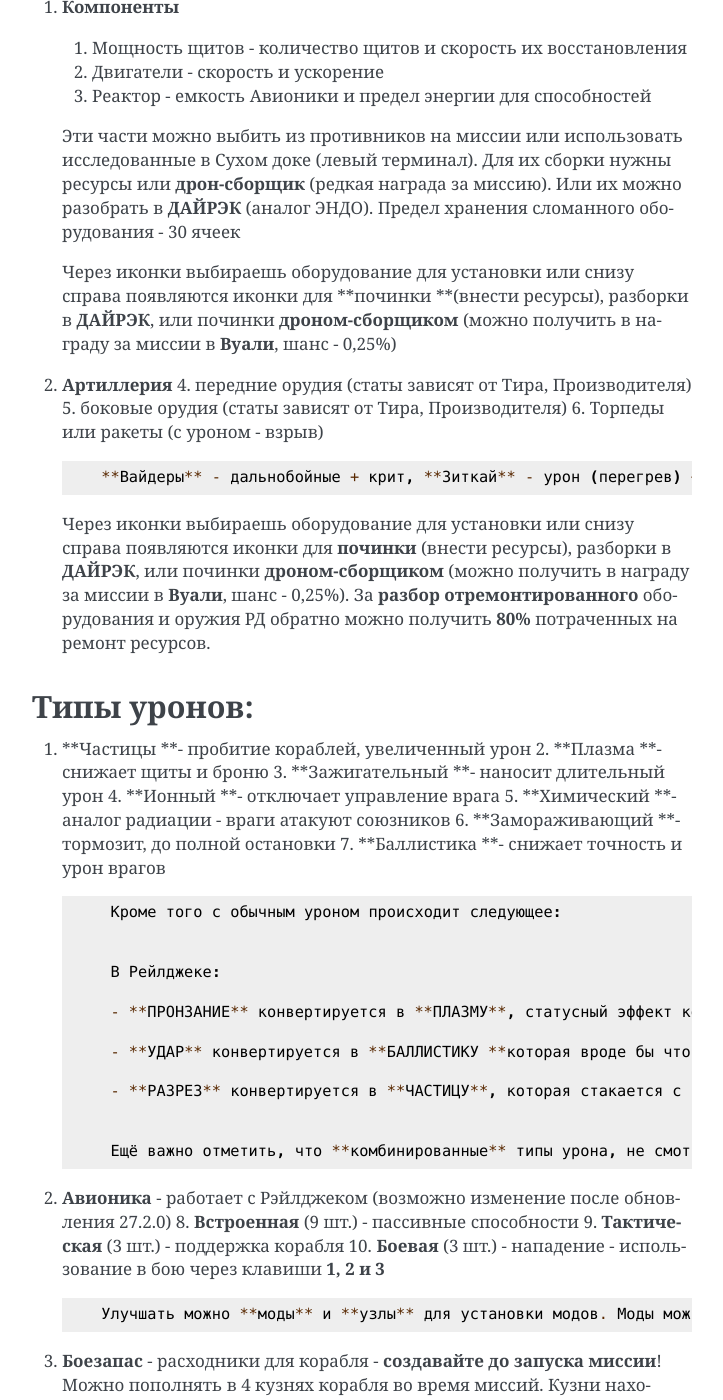
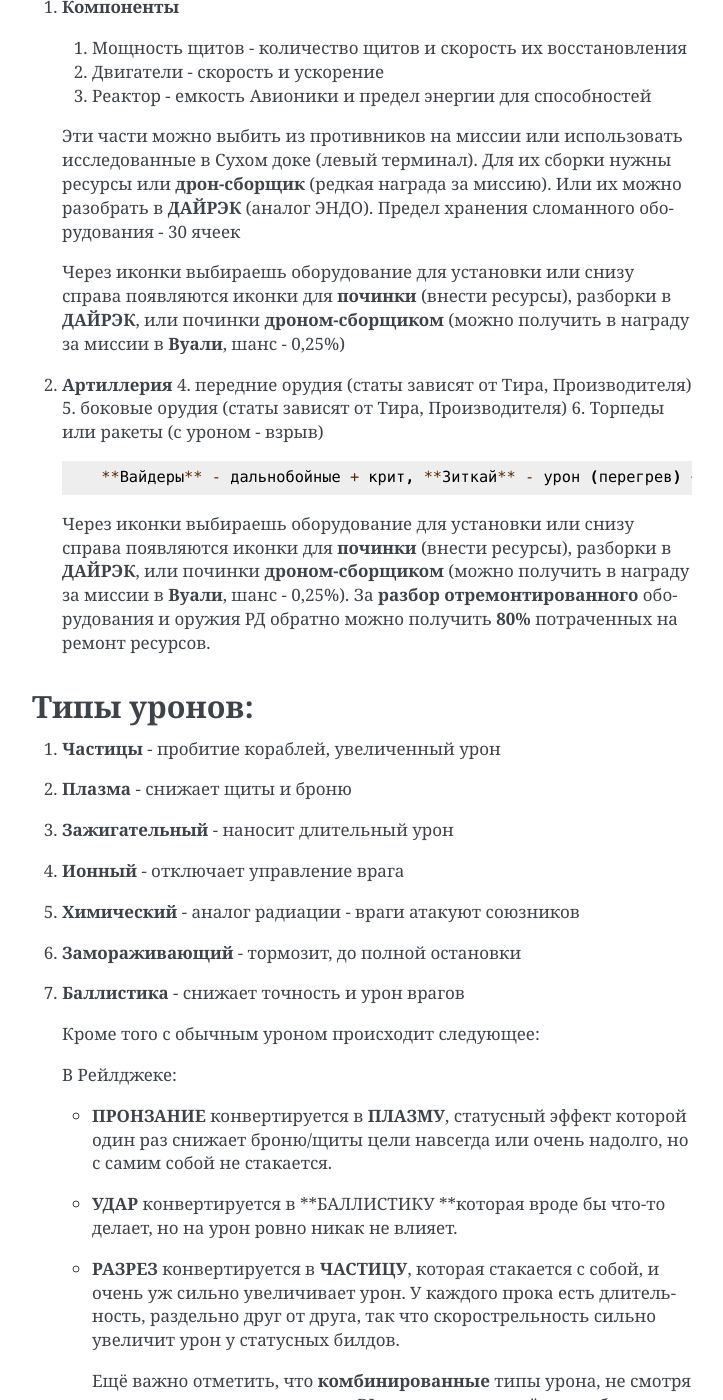
Before and after one commit to crackedmind/warframe-brief-guide, a Sphinx documentation site: the page built from source/03_f.md, in a window 1280 px wide and 1400 px high, scrolled down 2652 px. Shown: the whole window, without its empty margins (388-1111 px from the left). Built offline with Sphinx 7.4.7, drawn with Linux system fonts in a browser that asks for light colours; some of the changed text lies outside the part shown.

Commit message:
Update 03_f.md

```diff
--- a/source/03_f.md
+++ b/source/03_f.md
@@ -106,7 +106,7 @@
     Эти части можно выбить из противников на миссии или использовать исследованные в Сухом доке (левый терминал). Для их сборки нужны ресурсы или **дрон-сборщик** (редкая награда за миссию). Или их можно разобрать в **ДАЙРЭК** (аналог ЭНДО). Предел хранения сломанного оборудования - 30 ячеек
 
 
-    Через иконки выбираешь оборудование для установки или снизу справа появляются иконки для **починки **(внести ресурсы), разборки в **ДАЙРЭК**, или починки **дроном-сборщиком** (можно получить в награду за миссии в **Вуали**, шанс - 0,25%)
+    Через иконки выбираешь оборудование для установки или снизу справа появляются иконки для **починки** (внести ресурсы), разборки в **ДАЙРЭК**, или починки **дроном-сборщиком** (можно получить в награду за миссии в **Вуали**, шанс - 0,25%)
 
 2. **Артиллерия**
     4. передние орудия (статы зависят от Тира, Производителя)
@@ -121,24 +121,23 @@
 
  ####       **Типы уронов:**
 
-   1. **Частицы 		**- пробитие кораблей, увеличенный урон
-        2. **Плазма		**- снижает щиты и броню
-        3. **Зажигательный 	**- наносит длительный урон
-        4. **Ионный 		**- отключает управление врага
-        5. **Химический 		**- аналог радиации - враги атакуют союзников
-        6. **Замораживающий 	**- тормозит, до полной остановки
-        7. **Баллистика 		**- снижает точность и урон врагов
+   1. **Частицы**      		- пробитие кораблей, увеличенный урон
+   2. **Плазма**		- снижает щиты и броню
+   3. **Зажигательный**	- наносит длительный урон
+   4. **Ионный**		- отключает управление врага
+   5. **Химический**	- аналог радиации - враги атакуют союзников
+   6. **Замораживающий**	- тормозит, до полной остановки
+   7. **Баллистика**	- снижает точность и урон врагов
 
-            Кроме того с обычным уроном происходит следующее:
+        Кроме того с обычным уроном происходит следующее:
 
+         В Рейлджеке:
 
-            В Рейлджеке:
+         - **ПРОНЗАНИЕ** конвертируется в **ПЛАЗМУ**, статусный эффект которой один раз снижает броню/щиты цели навсегда или очень надолго, но с самим собой не стакается.
 
-            - **ПРОНЗАНИЕ** конвертируется в **ПЛАЗМУ**, статусный эффект которой один раз снижает броню/щиты цели навсегда или очень надолго, но с самим собой не стакается.
+         - **УДАР** конвертируется в **БАЛЛИСТИКУ **которая вроде бы что-то делает, но на урон ровно никак не влияет.
 
-            - **УДАР** конвертируется в **БАЛЛИСТИКУ **которая вроде бы что-то делает, но на урон ровно никак не влияет.
-
-            - **РАЗРЕЗ** конвертируется в **ЧАСТИЦУ**, которая стакается с собой, и очень уж сильно увеличивает урон. У каждого прока есть длительность, раздельно друг от друга, так что скорострельность сильно увеличит урон у статусных билдов.
+         - **РАЗРЕЗ** конвертируется в **ЧАСТИЦУ**, которая стакается с собой, и очень уж сильно увеличивает урон. У каждого прока есть длительность, раздельно друг от друга, так что скорострельность сильно увеличит урон у статусных билдов.
 
 
             Ещё важно отметить, что **комбинированные** типы урона, не смотря на то, что не имеют в реалиях RJ своего статуса, всё равно будут "отъедать" статусные эффекты.
@@ -199,9 +198,9 @@
 
     14. **Инженерия**
 
-**		**8 - усиление арчвинга (+30% здоровье, щиты, броня)
+	8 - усиление арчвинга (+30% здоровье, щиты, броня)
 
-   15. **Команда** - будет доступно после обновления (возможно после выхода “Новой Войны”)
+    15. **Команда** - будет доступно после обновления (возможно после выхода “Новой Войны”)
 
 (Буду пополнять по мере понимания механики)
 
@@ -231,7 +230,7 @@
 9. Прокачивать **Модуляры** можно и через меню на Орбитере: Профиль - Модуляры
 10. На увеличение получения модуляров влияет **бустер синтеза опыта**
 11. По нажатию кнопки **Тактического интерфейса** (по умолчанию “ L ” - переназначил на “ ` ” (тильду)) мы можем наблюдать за статусом корабля и перемещаться по ключевым точкам корабля.
-12. **"right ctrl"**- камера бокового обзора (с левого борта) - <span style="text-decoration:underline;">в режиме пилотирования и управления турелями!</span>
+12. **"right ctrl"**- камера бокового обзора (с левого борта) - в режиме пилотирования и управления турелями!
 13. **Команда может быть (роли обозначаются на интерфейсе рядом со здоровьем)**:
     4. **пилот** 		- управление кораблем.
     5. **артиллерист**		- поддержка огнем из боковых пушек (+поддержка инженера)
@@ -261,15 +260,15 @@
 33. из **тактических**: Накидка бездны (невидимость корабля)
 34. если остается место то можно поставить:
 
-_Гиперпоток 		_- увеличивает энергию,
+_Гиперпоток_ 		- увеличивает энергию,
 
 _Анодная ячейка_ 	- увеличивает перезарядку щитов,
 
-_Боеголовка 		_- увеличивает урон от ракет,
+_Боеголовка_ 		- увеличивает урон от ракет,
 
 _Фронтальная артиллерия_ - увеличивает урон главным калибром (ваншотать транспортники),
 
-_Максима 		_- увеличивает щиты,
+_Максима_ 		- увеличивает щиты,
 
 _Коническое сопло_ 	- увеличивает скорость
 
```
